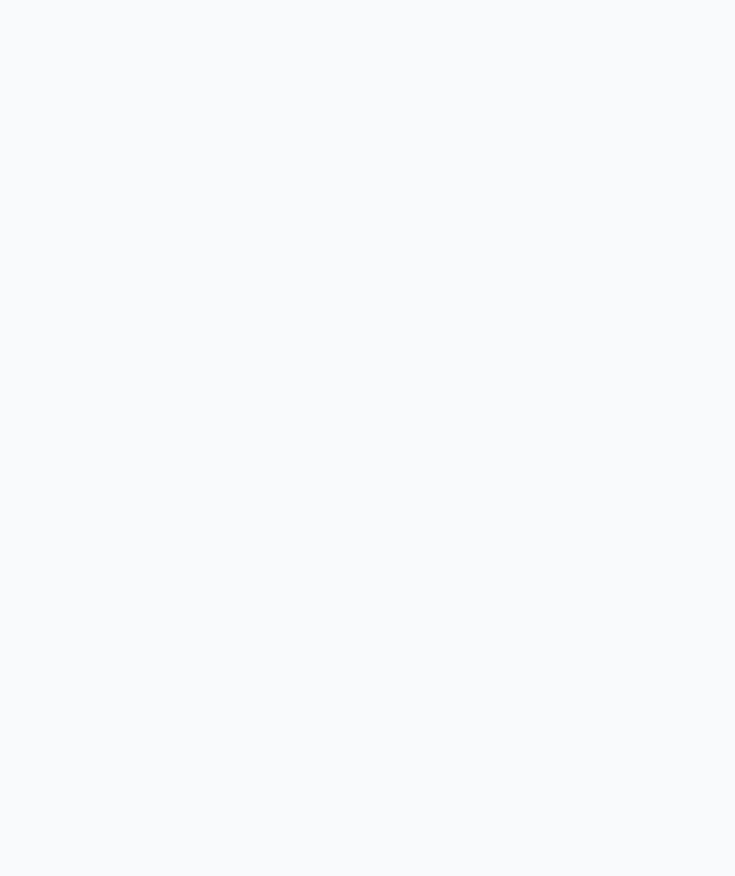
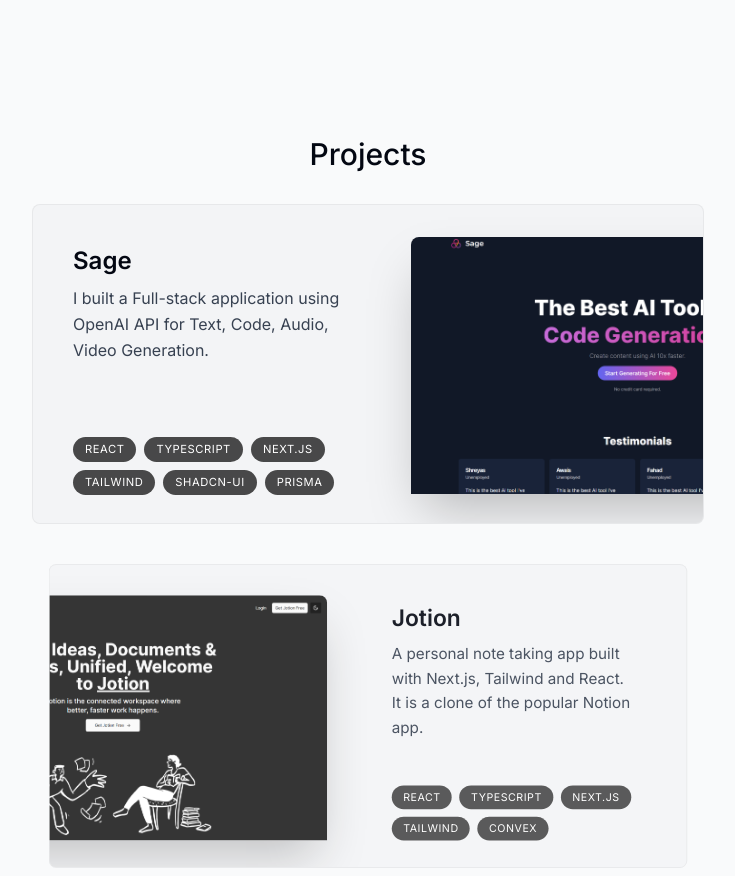
Before and after one commit to tabsheermk/tabsheermk-portfolio, a Next.js app: page / in a window 1280 px wide. Shown: the part 1140-2016 px from the top of the page, without its empty margins (272-1007 px from the left). Before the commit the page ends 1276 px from the top, so only its background shows below. Built offline with nearby package versions, Linux system fonts and the light colour scheme.

Commit message:
6-projects section added

```diff
--- a/app/page.tsx
+++ b/app/page.tsx
@@ -1,5 +1,6 @@
 import About from "@/components/about";
 import Intro from "@/components/intro";
+import Projects from "@/components/projects";
 import SectionDivider from "@/components/section-divider";
 
 export default function Home() {
@@ -8,6 +9,7 @@
       <Intro />
       <SectionDivider />
       <About />
+      <Projects />
     </main>
   );
 }
--- /dev/null
+++ b/components/project.tsx
@@ -0,0 +1,72 @@
+"use client";
+
+import React, { use, useRef } from "react";
+import SectionHeading from "./section-heading";
+import { projectsData } from "@/lib/data";
+import Image from "next/image";
+import { motion, useScroll, useTransform } from "framer-motion";
+
+type ProjectProps = (typeof projectsData)[number];
+
+export default function Project({
+  title,
+  description,
+  tags,
+  imageUrl,
+}: ProjectProps) {
+  const ref = useRef<HTMLDivElement>(null);
+
+  const { scrollYProgress } = useScroll({
+    target: ref,
+    offset: ["0 1", "1.33 1"],
+  });
+
+  const scaleProgress = useTransform(scrollYProgress, [0, 1], [0.8, 1]);
+  const opacityProgress = useTransform(scrollYProgress, [0, 1], [0.6, 1]);
+
+  return (
+    <motion.div
+      ref={ref}
+      style={{
+        scale: scaleProgress,
+        opacity: opacityProgress,
+      }}
+      className="group mb-3 sm:mb-8 last:mb-0"
+    >
+      <section className="bg-gray-100 max-w-[42rem] border border-black/5 rounded-lg overflow-hidden sm:pr-8 relative sm:h-[20rem] hover:bg-gray-200 transition sm:group-even:pl-8 ">
+        <div className="pt-4 pb-7 px-5 sm:pl-10 sm:pr-2 sm:pt-10 sm:max-w-[50%] flex flex-col h-full sm:group-even:ml-[18rem]">
+          <h3 className="text-2xl font-semibold">{title}</h3>
+          <p className="mt-2 leading-relaxed text-gray-700">{description}</p>
+          <ul className="flex flex-wrap mt-4 gap-2 sm:mt-auto">
+            {tags.map((tag, index) => (
+              <li
+                className="bg-black/[0.7] px-3 py-1 text-[0.7rem] uppercase tracking-wider text-white rounded-full "
+                key={index}
+              >
+                {tag}
+              </li>
+            ))}
+          </ul>
+        </div>
+
+        <Image
+          src={imageUrl}
+          alt="Project I worked on"
+          quality={95}
+          className="absolute hidden sm:block top-8 -right-40 w-[28.25rem] rounded-t-lg shadow-2xl
+        transition
+        group-hover:scale-[1.04]
+        group-hover:-translate-x-3
+        group-hover:translate-y-3
+        group-hover:-rotate-2
+
+        group-even:group-hover:translate-x-3
+        group-even:group-hover:translate-y-3
+        group-even:group-hover:rotate-2
+
+        group-even:right-[initial] group-even:-left-40"
+        />
+      </section>
+    </motion.div>
+  );
+}
--- /dev/null
+++ b/components/projects.tsx
@@ -0,0 +1,19 @@
+import { projectsData } from "@/lib/data";
+import React from "react";
+import Project from "./project";
+import SectionHeading from "./section-heading";
+
+export default function Projects() {
+  return (
+    <section>
+      <SectionHeading title="Projects" />
+      <div>
+        {projectsData.map((project, index) => (
+          <React.Fragment key={index}>
+            <Project {...project} />
+          </React.Fragment>
+        ))}
+      </div>
+    </section>
+  );
+}
--- a/components/section-heading.tsx
+++ b/components/section-heading.tsx
@@ -5,5 +5,9 @@
 }
 
 export default function SectionHeading({ title }: SectionHeadingProps) {
-  return <h2 className="text-3xl font-medium capitalize mb-8">{title}</h2>;
+  return (
+    <h2 className="text-3xl font-medium capitalize mb-8 text-center">
+      {title}
+    </h2>
+  );
 }
```
Also changed, not shown: public/jotionImg.png, public/sageImg.png.
